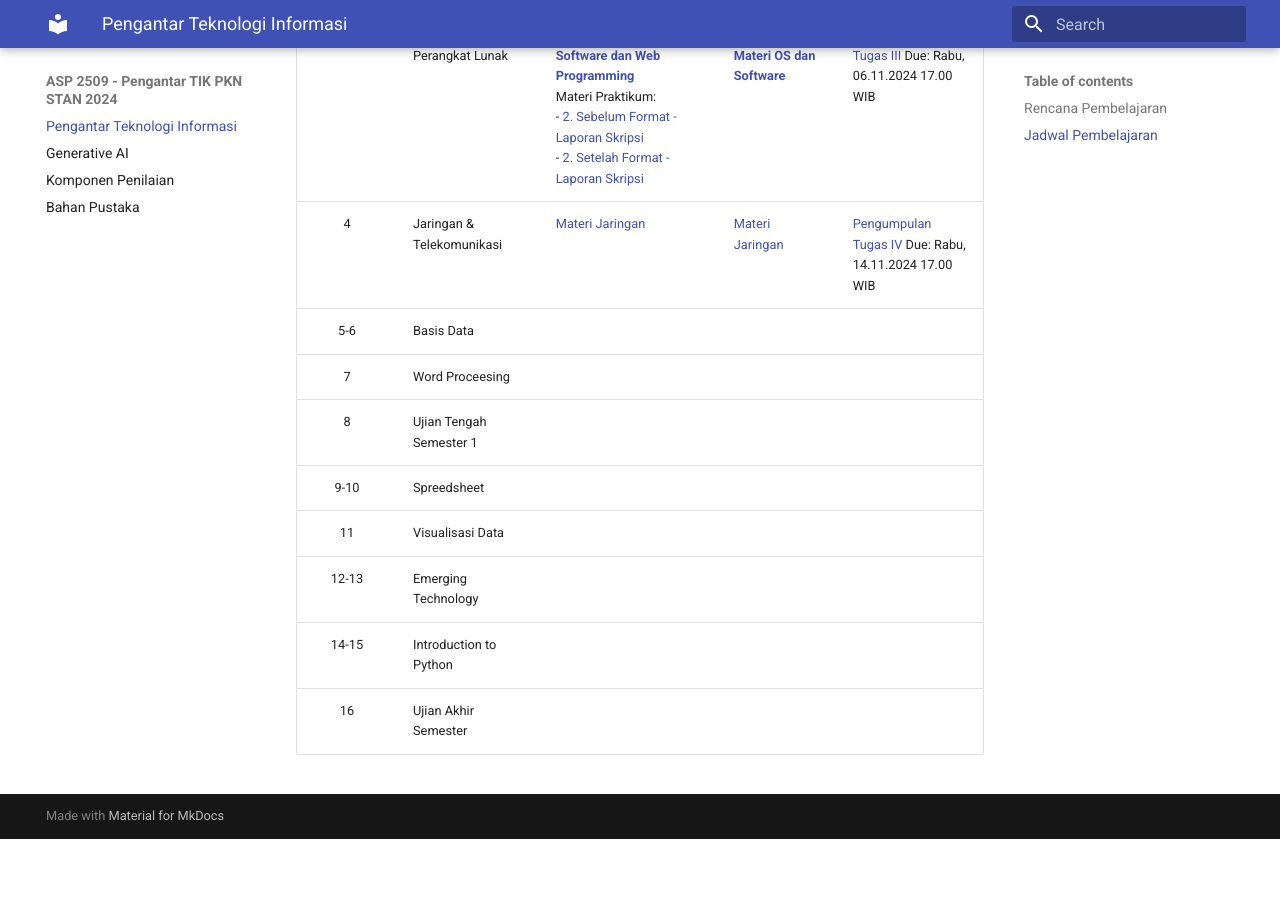
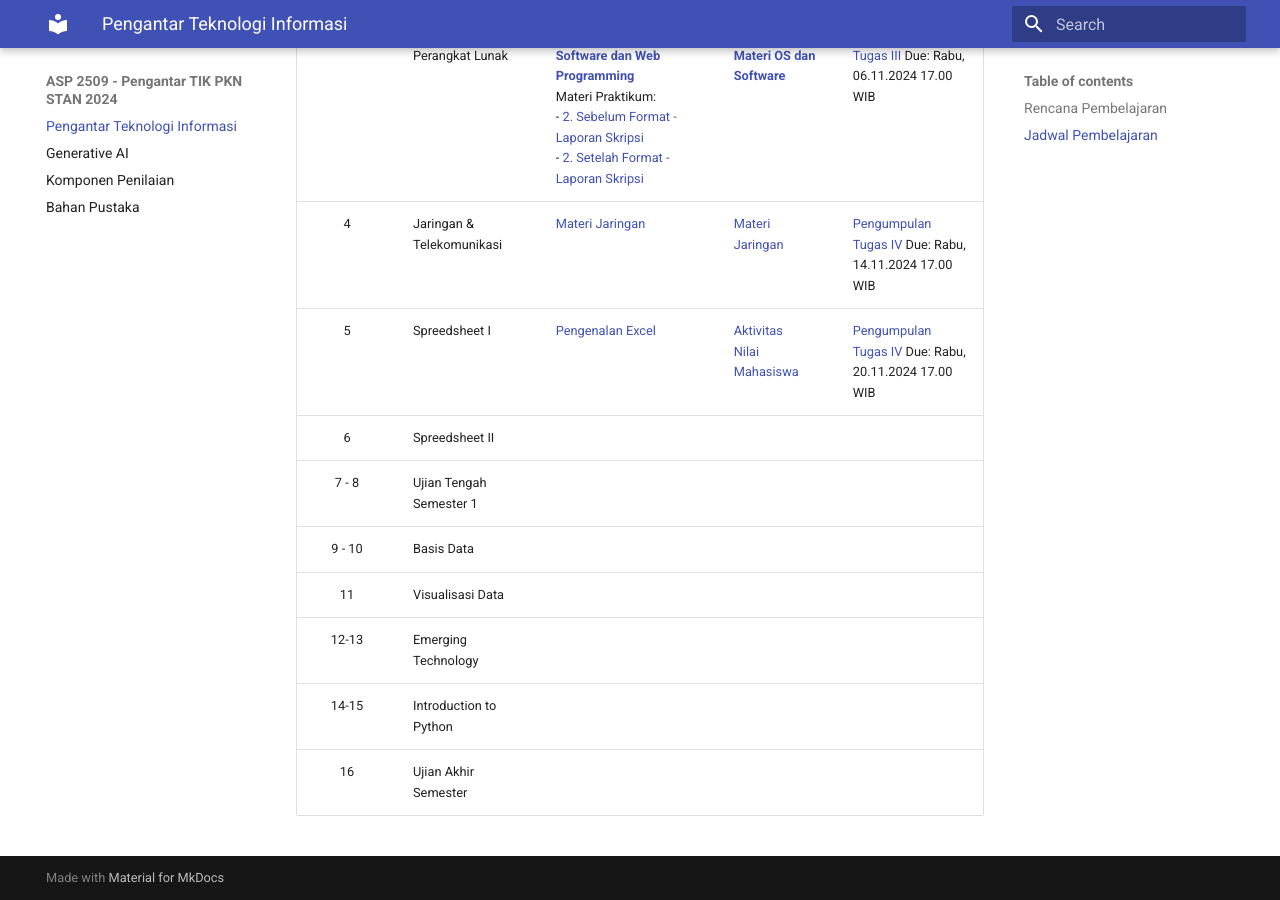
Before and after one commit to rezarzky/ptik24, an MkDocs documentation site: the page built from docs/index.md, in a window 1280 px wide and 900 px high, scrolled down 1147 px. Built offline with MkDocs 1.6.1 and Material for MkDocs 9.7.7, drawn with Linux system fonts in a browser that asks for light colours; before the commit the page ends 1986 px from its top, so only the background shows below that.

Commit message:
update w5

```diff
--- a/docs/index.md
+++ b/docs/index.md
@@ -21,10 +21,10 @@ Politeknik Keuangan Negara STAN
 | 2    | Perangkat Keras | [Materi Hardware](uploads/w2/Pertemuan_ke-2.pdf)   <br><br> Materi Praktikum: <br> - [Modul Tutorial Penulisan Laporan Skripsi 2023](uploads/w2/word/Modul Tutorial Penulisan Laporan Skripsi 2023 bagi_231003_001215.pdf), <br> - [PerDir PKN STAN No.9 2020 tentang Penyusunan KTTA dan Pelaksanaan Ujian Komprehensif](uploads/w2/word/Per Dir PKN STAN nomor 9 Tahun 2020 tentang Penyusunan KTTA dan Pelaksanaan Ujian Komprehensif.pdf) <br><br> Bahan Praktikum: <br> - [0. Proposal Belum Diformat](uploads/w2/word/0. Proposal Belum Diformat.docx)<br> - [1. Sebelum diformat - Proposal Skripsi](uploads/w2/word/1. Sebelum diformat - Proposal Skripsi.docx) <br> -[1. setelah diformat - Proposal Skripsi](uploads/w2/word/2. Sebelum Format - Laporan Skripsi.docx)  [Video Tutorial](https://www.youtube.com/watch?v=FbB4sBNhR-c) | [Slide](slides/Week2.pptx) | [Pengumpulan Tugas II](https://forms.gle/xkbdgJWhvWdkFxbz8) Due: Rabu, 30.10.2024 17.00 WIB |
 | 3    | Sistem Operasi & Perangkat Lunak | [**Pertemuan ke-3 - OS, Software dan Web Programming**](uploads/w3/Pertemuan ke-3 - OS, Software dan Web Programming - Final.pptx) <br> Materi Praktikum: <br> - [2. Sebelum Format - Laporan Skripsi](uploads/w2/word/2. Sebelum Format - Laporan Skripsi.docx) <br> - [2. Setelah Format - Laporan Skripsi](uploads/w2/word/2. Setelah Format - Laporan Skripsi.pdf) <br>  | [**Pengantar Materi OS dan Software**](uploads/w3/Week3.pptx) |[Pengumpulan Tugas III](https://forms.gle/gETegtAL2Jhk9JWa8) Due: Rabu, 06.11.2024 17.00 WIB|
 | 4    | Jaringan & Telekomunikasi  | [Materi Jaringan](uploads/w4/Pertemuan ke 4 - Jaringan dan Telekomunikasi - FInal.pptx)| [Materi Jaringan](uploads/w4/Week4.pdf) | [Pengumpulan Tugas IV](https://forms.gle/KVUM9hWPHvhykgEt6) Due: Rabu, 14.11.2024 17.00 WIB |
-| 5-6  | Basis Data |    |    |
-| 7    | Word Proceesing |  |   |
-| 8    |   Ujian Tengah Semester 1   |
-| 9-10 | Spreedsheet |  |   |
+| 5 | Spreedsheet I | [Pengenalan Excel](uploads/w5/PengenalanExcel.pptx) | [Aktivitas](uploads/w5/AktivitasExcel1.xlsx) </br> [Nilai Mahasiswa](uploads/w5/TugasExcel1.xlsx) | [Pengumpulan Tugas IV](https://forms.gle/KVUM9hWPHvhykgEt6) Due: Rabu, 20.11.2024 17.00 WIB |
+| 6 | Spreedsheet II |  |   |
+| 7 - 8 |   Ujian Tengah Semester 1   |
+| 9 - 10 | Basis Data |    |    |
 | 11    |   Visualisasi Data |  |   |
 | 12-13 |   Emerging Technology |   |    |
 | 14-15 |   Introduction to Python |   |    |
```
Also changed, not shown: site/index.html, 4 other files.
